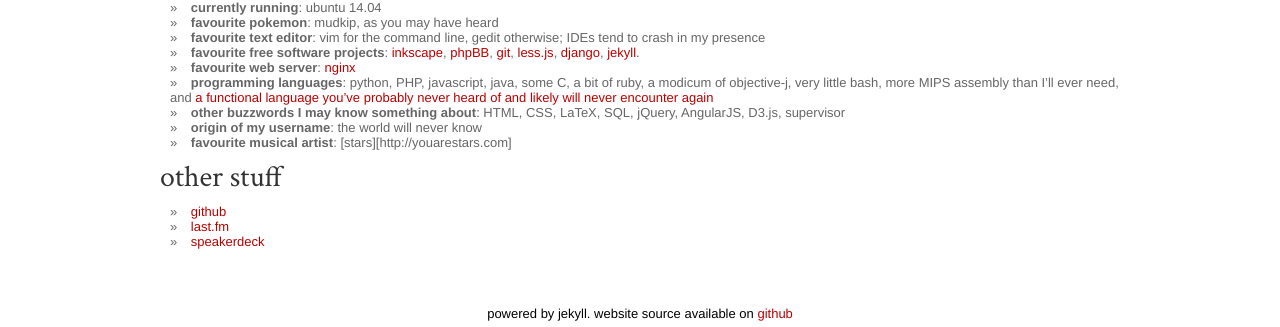
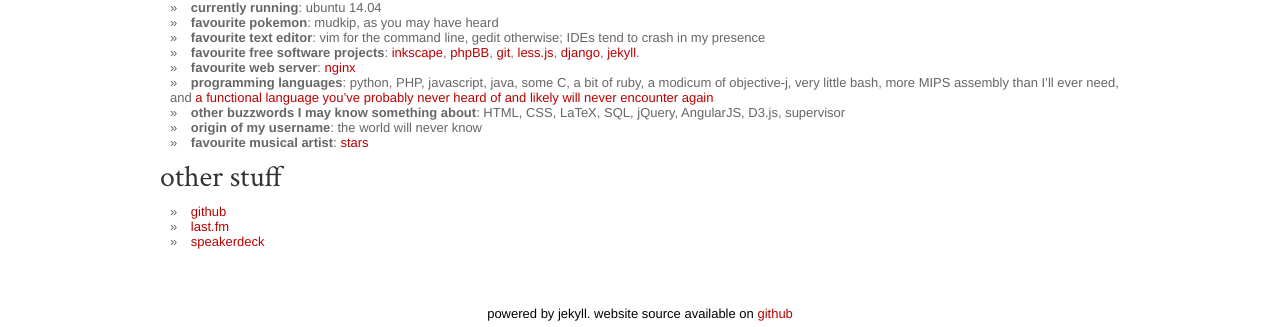
Before and after one commit to dellsystem/dellsystem.github.io, a Jekyll site: the page built from about.md, in a window 1280 px wide. Shown: the part 696-1023 px from the top of the page. Built offline with Jekyll 4.4.1, drawn with Linux system fonts in a browser that asks for light colours; Markdown is read by kramdown in place of the engine named in the settings.

Commit message:
Fix typos in hyperlinks

```diff
--- a/about.md
+++ b/about.md
@@ -57,7 +57,7 @@ miscellaneous
 * **other buzzwords I may know something about**: HTML, CSS, LaTeX, SQL, jQuery,
   AngularJS, D3.js, supervisor
 * **origin of my username**: the world will never know
-* **favourite musical artist**: [stars][http://youarestars.com]
+* **favourite musical artist**: [stars](http://youarestars.com)
 
 other stuff
 -----------
```
Also changed, not shown: index.md (+1 -1 lines).
